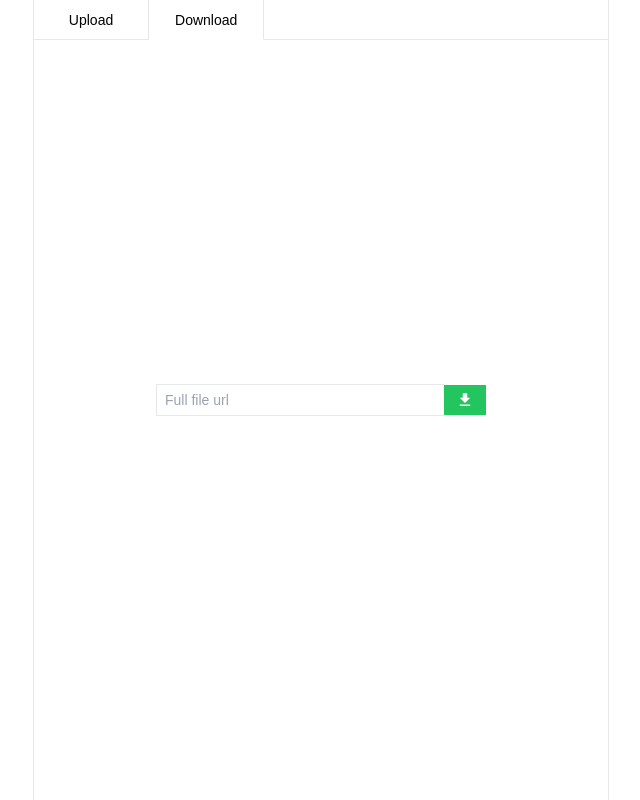
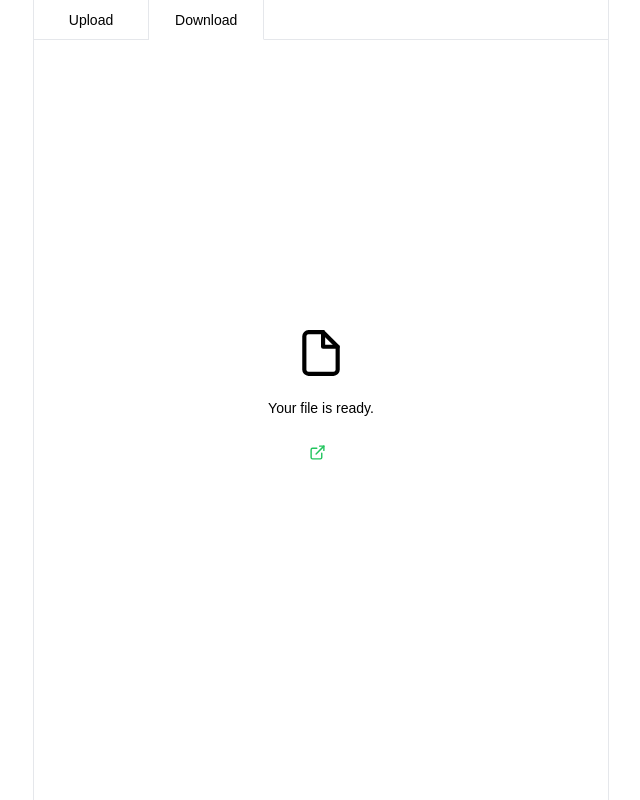
Before and after one commit to therealrinku/roboshare, a Next.js app: page /download in a window 1280 px wide. Shown: the whole page, without its empty margins (319-959 px from the left). Built offline with nearby package versions, Linux system fonts and the light colour scheme; a web font is replaced by a local one.

Commit message:
download inner page wiped

```diff
--- /dev/null
+++ b/components/Message.tsx
@@ -0,0 +1,19 @@
+import { useEffect, useState } from "react";
+
+type MessageViewTypes = { message: string };
+
+export default function Message({ message }: MessageViewTypes) {
+  const [msg, setMsg] = useState(message);
+
+  useEffect(() => {
+    setTimeout(() => setMsg(""), 3000);
+  }, [msg]);
+
+  if (!msg) return <></>;
+
+  return (
+    <div className="fixed flex flex-col h-12 min-w-[200px] px-3 text-md items-center justify-center bottom-5 bg-green-500 left-10 text-white">
+      <span>{message}</span>
+    </div>
+  );
+}
--- a/pages/download.tsx
+++ b/pages/download.tsx
@@ -1,95 +1,62 @@
-import { Button, Input } from "antd";
 import Head from "next/head";
-import { useState } from "react";
-import { FiExternalLink, FiFile, FiMeh } from "react-icons/fi";
-import { MdDoNotDisturb, MdDownload, MdDownloading, MdOutlineFileDownloadDone } from "react-icons/md";
+import { FiExternalLink, FiFile } from "react-icons/fi";
+import { MdDoNotDisturb } from "react-icons/md";
 
 interface Props {
   fileData: {
     fileLocation: string;
     fileName: string;
   };
-  title: any;
-  image: any;
 }
 
-export default function FileDownloadPage({ title, image }: Props) {
-  const [fileUrl, setFileUrl] = useState("");
-  const [fetching, setFetching] = useState(false);
-  const [fileData, setFileData]: any = useState();
-
-  const apiUrl = process.env.NODE_ENV === "development" ? "http://localhost:3000" : "https://Roboshare.vercel.app";
-
-  const fetchFile = async () => {
-    const fileId = fileUrl.slice(fileUrl.indexOf("file/") + 5);
-    setFetching(true);
-    const data = await fetch(`${apiUrl}/api/getFile/${fileId}`).then((res) => res.json());
-    setFileData(data);
-    setFileUrl("");
-    setFetching(false);
-  };
-
+export default function FileDownloadPage({ fileData }: Props) {
   return (
     <div>
       <Head>
-        <title>Download File | Roboshare</title>
-        <meta property="og:image" content={image} />
+        <title>{fileData.fileName}</title>
       </Head>
 
-      {!fileData && (
-        <div className="flex min-h-60 py-32 items-center justify-center">
-          <input
-            value={fileUrl}
-            onChange={(e) => setFileUrl(e.target.value)}
-            className="w-72 mt-0 text-sm rounded-none w-72 border outline-none pr-4 pl-2 py-[5px] border-r-0"
-            placeholder="Full file url"
-            disabled={fetching}
-          />
-          <button
-            onClick={fetchFile}
-            disabled={!fileUrl.trim() || fetching}
-            className="flex px-3 justify-center py-[6.4px] items-center gap-1 text-sm bg-green-500 :not-disabled:hover:bg-green-600 text-white font-inherit rounded-none"
-          >
-            {fetching ? (
-              <MdDownloading size={18} />
-            ) : fileData ? (
-              <MdOutlineFileDownloadDone size={18} />
-            ) : (
-              <MdDownload size={18} />
-            )}
-          </button>
-        </div>
-      )}
+      <div className="flex flex-col min-h-60 py-32 items-center justify-center ">
+        {fileData ? <FiFile size={50} /> : <MdDoNotDisturb size={50} />}
+
+        <p className="text-sm mt-5">
+          {fileData ? "Your file is ready." : "Whooops! File not found. \nMake sure url is correct."}
+        </p>
 
         {fileData && (
-        <div className="flex flex-col min-h-60 py-32 items-center justify-center">
-          {fileData?.fileLocation ? <FiFile size={50} /> : <MdDoNotDisturb size={50} />}
-
-          <p className="text-sm mt-5">
-            {fileData?.fileLocation ? "Your file is ready." : "Whooops! File not found. Make sure url is correct."}
-          </p>
-
-          {fileData?.fileLocation && (
           <a
-              className="text-sm mt-2 mb-3 text-green-500 flex items-center gap-1 text-md hover:text-green-600 hover:cursor-pointer hover:underline"
+            className="mt-3 flex items-center text-sm text-green-500 flex items-center gap-2 text-md hover:text-green-600 hover:cursor-pointer hover:underline"
             target="_blank"
             rel="noreferrer"
-              href={fileData?.fileLocation}
-              download={fileData?.fileName}
+            href={fileData.fileLocation}
+            download={fileData.fileName}
           >
-              <FiExternalLink size={16} />
-              <p className="mt-3">{fileData?.fileName || "doo"}</p>
+            <FiExternalLink className="mb-3" size={17} />
+            <p>{fileData.fileName}</p>
           </a>
         )}
-
-          <button
-            className="flex px-4 py-[5px] mt-3 items-center gap-1 text-sm bg-green-500 hover:bg-green-600 text-white font-inherit rounded-none"
-            onClick={() => setFileData()}
-          >
-            Download another file
-          </button>
       </div>
-      )}
     </div>
   );
 }
+
+export const getServerSideProps = async (context: any) => {
+  const { file_id } = context.query;
+
+  if (!file_id) {
+    return {
+      props: {
+        fileData: {},
+      },
+    };
+  }
+
+  const apiUrl = process.env.NODE_ENV === "development" ? "http://localhost:3000" : "https://roboshare.vercel.app";
+  const data = await fetch(`${apiUrl}/api/getFile/${file_id}`).then((res) => res.json());
+
+  return {
+    props: {
+      fileData: data ?? {},
+    },
+  };
+};
--- a/pages/file/[index].tsx
+++ /dev/null
@@ -1,62 +0,0 @@
-import { Button } from "antd";
-import Head from "next/head";
-import { useRouter } from "next/router";
-import { FiExternalLink, FiFile, FiMeh } from "react-icons/fi";
-interface Props {
-  fileData: {
-    fileLocation: string;
-    fileName: string;
-  };
-}
-
-export default function FileDownloadPage({ fileData }: Props) {
-  const router = useRouter();
-  return (
-    <div>
-      <Head>
-        <title>{fileData?.fileName}</title>
-      </Head>
-
-      <div className="flex flex-col min-h-60 py-32 items-center justify-center ">
-        {fileData?.fileLocation ? <FiFile size={50} /> : <FiMeh size={50} />}
-
-        <p className="text-sm mt-5">
-          {fileData?.fileLocation ? "Your file is ready." : "Whooops! File not found. Make sure url is correct."}
-        </p>
-
-        {fileData?.fileLocation && (
-          <a
-            className="mt-3 flex items-center text-sm text-green-500 flex items-center gap-2 text-md hover:text-green-600 hover:cursor-pointer hover:underline"
-            target="_blank"
-            rel="noreferrer"
-            href={fileData?.fileLocation}
-            download={fileData?.fileName}
-          >
-            <FiExternalLink className="mb-3" size={17} />
-            <p>{fileData?.fileName}</p>
-          </a>
-        )}
-
-        <Button
-          type="ghost"
-          className="rounded-none text-white text-sm mt-3 bg-green-500 hover:bg-green-600"
-          onClick={() => router.push("/download")}
-        >
-          Download Another File
-        </Button>
-      </div>
-    </div>
-  );
-}
-
-export const getServerSideProps = async (context: any) => {
-  const fileId = context.params.index;
-  const apiUrl = process.env.NODE_ENV === "development" ? "http://localhost:3000" : "https://Roboshare.vercel.app";
-  const data = await fetch(`${apiUrl}/api/getFile/${fileId}`).then((res) => res.json());
-
-  return {
-    props: {
-      fileData: data,
-    },
-  };
-};
--- a/pages/index.tsx
+++ b/pages/index.tsx
@@ -1,20 +1,21 @@
-import { useState, useCallback } from "react";
+import { useState, useCallback, Fragment } from "react";
 import { IoArrowUpCircleOutline, IoOpenOutline, IoReaderOutline } from "react-icons/io5";
 import { useDropzone } from "react-dropzone";
 import { ref, getDownloadURL, uploadBytesResumable } from "firebase/storage";
 import storage from "../firebase";
 import Link from "next/link";
-import { Button, message } from "antd";
 import { FiFile } from "react-icons/fi";
 import QRCode from "react-qr-code";
 import Loader from "../components/Loader";
 import { MdLibraryAddCheck } from "react-icons/md";
+import Message from "../components/Message";
 
 export default function Home() {
   const [uploadedFileId, setUploadedFileId] = useState("");
   const [uploading, setUploading] = useState(false);
   const [progress, setProgress] = useState(0);
   const [selectedFile, setSelectedFile]: any = useState();
+  const [message, setMessage] = useState("");
 
   const onDrop = useCallback((acceptedFiles: any) => {
     const file = acceptedFiles[0];
@@ -31,7 +32,7 @@ export default function Home() {
           const progress = Math.round((snapshot.bytesTransferred / snapshot.totalBytes) * 100);
           setProgress(progress);
         },
-        (error) => message.error(error.message),
+        (error) => setMessage(error.message),
         () => {
           getDownloadURL(uploadTask.snapshot.ref).then((downloadURL) => {
             const data = {
@@ -55,7 +56,7 @@ export default function Home() {
         }
       );
     } catch (err: any) {
-      message.error(err.message);
+      setMessage(err.message);
       setUploading(false);
     }
   }, []);
@@ -64,11 +65,11 @@ export default function Home() {
 
   const copyLinkToClipboard = () => {
     navigator.clipboard.writeText(window.location.origin + `/file/${uploadedFileId}`);
-    message.success("Copied Url");
+    setMessage("Copied Url");
   };
 
   return (
-    <div>
+    <Fragment>
       {/* step1: upload view */}
       {!uploadedFileId && !uploading && (
         <div
@@ -100,7 +101,7 @@ export default function Home() {
       {uploadedFileId && (
         <div className="flex flex-col min-h-60 py-10 items-center justify-center">
           <MdLibraryAddCheck size={50} className="mb-3" />
-          <p className="text-sm">
+          <p className="text-sm flex justify-center flex-col items-center">
             File has been uploaded successfully.
             <Link href={`/file/${uploadedFileId}`}>
               <a className="hover:underline text-sm text-green-500 hover:text-green-600 text-md flex items-center gap-1">
@@ -112,7 +113,7 @@ export default function Home() {
 
           <div>
             <div className="my-10 flex justify-center">
-              <QRCode value={`https://roboshare.vercel.app/file/${uploadedFileId}`} />
+              <QRCode value={`https://roboshare.vercel.app/download?file_id=${uploadedFileId}`} />
             </div>
 
             <section className="flex justify-center items-center gap-3 mt-20">
@@ -135,6 +136,8 @@ export default function Home() {
           </div>
         </div>
       )}
-    </div>
+
+      <Message message={message} />
+    </Fragment>
   );
 }
```
Lines whose indentation alone changed are shown as unchanged.
